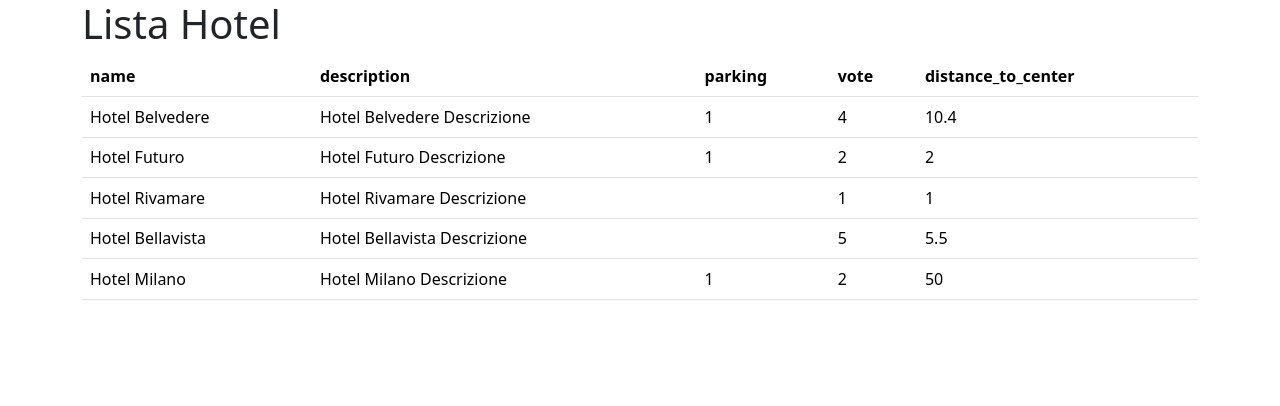
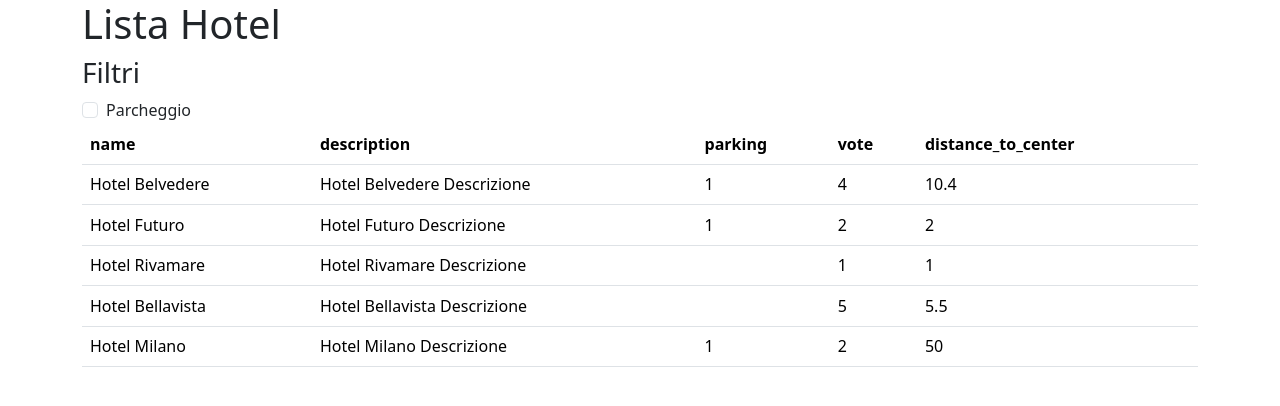
Before and after one commit to petraalpigiano/php-hotel, a PHP site: page / in a window 1280 px wide. Shown: the top 406 px of the page. Run offline with PHP 8.4, Linux system fonts and the light colour scheme.

Commit message:
add basic checkbox for filter

```diff
--- /dev/null
+++ b/filters.php
@@ -0,0 +1,3 @@
+<?php
+$input = $_GET['parcheggio'];
+echo $input;
--- a/index.php
+++ b/index.php
@@ -12,6 +12,16 @@
 <body>
   <div class="container">
     <h1>Lista Hotel</h1>
+    <h3>Filtri</h3>
+    <form action="filters.php" method="$_GET">
+      <div class="form-check">
+        <input name="parcheggio" class="form-check-input" type="checkbox" value="" id="checkDefault">
+        <label class="form-check-label" for="checkDefault">
+          Parcheggio
+        </label>
+      </div>
+    </form>
+
     <table class="table">
       <thead>
         <tr>
```
